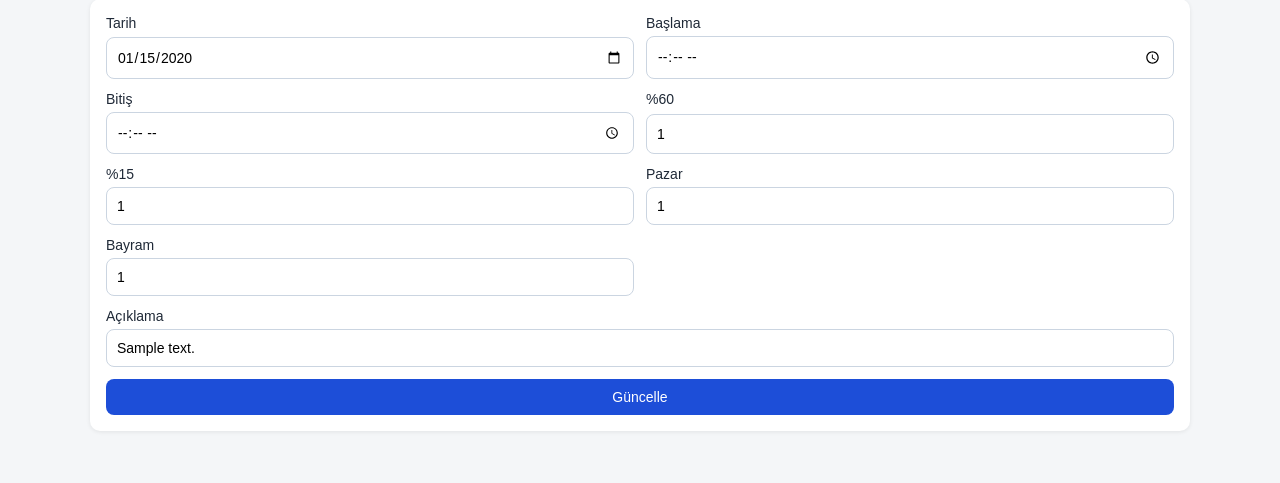
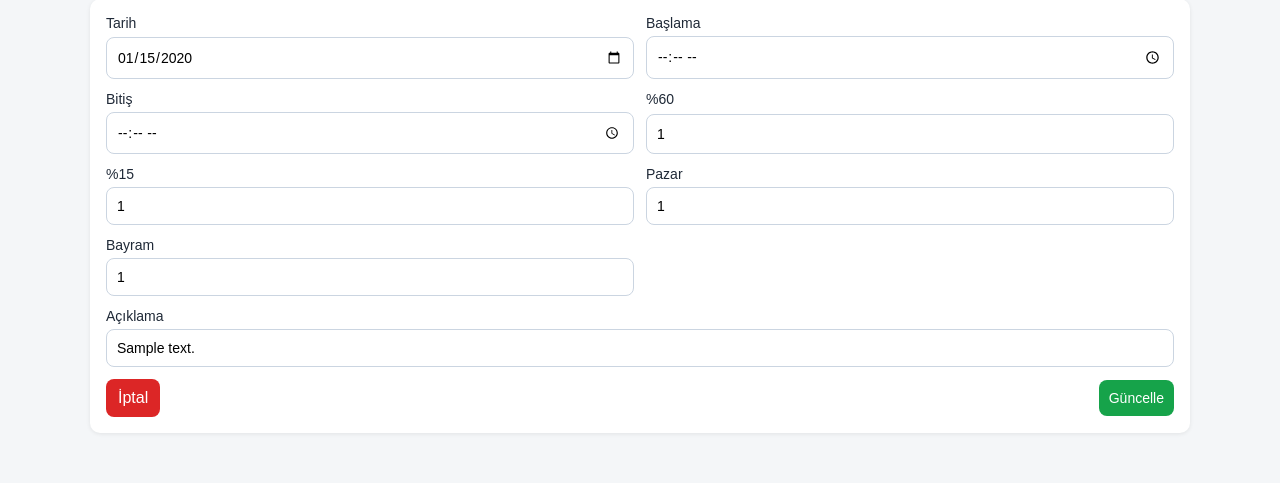
Before and after one commit to mehmettuzner42-code/mesai-web-portal, a Flask app: page /entries/1/edit in a window 1280 px wide. Shown: the part 154-637 px from the top of the page. Run offline with Flask 3, Linux system fonts and the light colour scheme; the visitor is signed in with stand-in values (Sample User, id 1); tables that the repository leaves empty hold one stand-in row (values such as "Sample post").

Commit message:
Add files via upload

```diff
--- a/static/style.css
+++ b/static/style.css
@@ -158,6 +158,33 @@ button:hover {
 .button-link.mini {
     padding: 6px 10px;
     font-size: 12px;
+}
+
+.edit-actions {
+    display: flex;
+    align-items: center;
+    justify-content: space-between;
+    gap: 12px;
+}
+
+.edit-actions .button-link {
+    margin: 0;
+}
+
+.danger-link {
+    background: #dc2626;
+}
+
+.danger-link:hover {
+    background: #991b1b;
+}
+
+.success-btn {
+    background: #16a34a;
+}
+
+.success-btn:hover {
+    background: #15803d;
 }
 
 /* Son Kayıtlar / Dönem Kayıtları: Sil ve Düzenle aynı yükseklikte, yazı biraz daha küçük */
--- a/templates/entry_edit.html
+++ b/templates/entry_edit.html
@@ -31,7 +31,10 @@
         <label class="full">Açıklama
             <input name="description" value="{{ entry.description }}">
         </label>
-        <button class="full" type="submit">Güncelle</button>
+        <div class="full edit-actions">
+            <a class="button-link danger-link" href="{{ url_for('reports' if back == 'reports' else 'dashboard') }}">İptal</a>
+            <button class="success-btn" type="submit">Güncelle</button>
+        </div>
     </form>
 </div>
 <script>
@@ -81,20 +84,6 @@ function recalcFrom60() {
         })
         .catch(() => {});
 }
-function recalcFromEndTime() {
-    const d = document.getElementById("work_date").value;
-    const end = document.getElementById("end_time").value;
-    if (!d || !end) return;
-    fetch(`/api/day-defaults?date=${encodeURIComponent(d)}&endTime=${encodeURIComponent(end)}`)
-        .then(r => r.json())
-        .then(v => {
-            document.getElementById("pct60").value = formatOut(v.pct60);
-            document.getElementById("pct15").value = formatOut(v.pct15);
-            document.getElementById("pazar").value = formatOut(v.pazar);
-            document.getElementById("bayram").value = formatOut(v.bayram);
-        })
-        .catch(() => {});
-}
 function formatOut(v){
     if (v === null || v === undefined) return "";
     const n = Number(v);
@@ -104,10 +93,5 @@ function formatOut(v){
 }
 document.getElementById("pct60").addEventListener("change", recalcFrom60);
 document.getElementById("pct60").addEventListener("input", recalcFrom60);
-document.getElementById("work_date").addEventListener("change", recalcFromEndTime);
-document.getElementById("start_time").addEventListener("change", recalcFromEndTime);
-document.getElementById("start_time").addEventListener("input", recalcFromEndTime);
-document.getElementById("end_time").addEventListener("change", recalcFromEndTime);
-document.getElementById("end_time").addEventListener("input", recalcFromEndTime);
 </script>
 {% endblock %}
```
